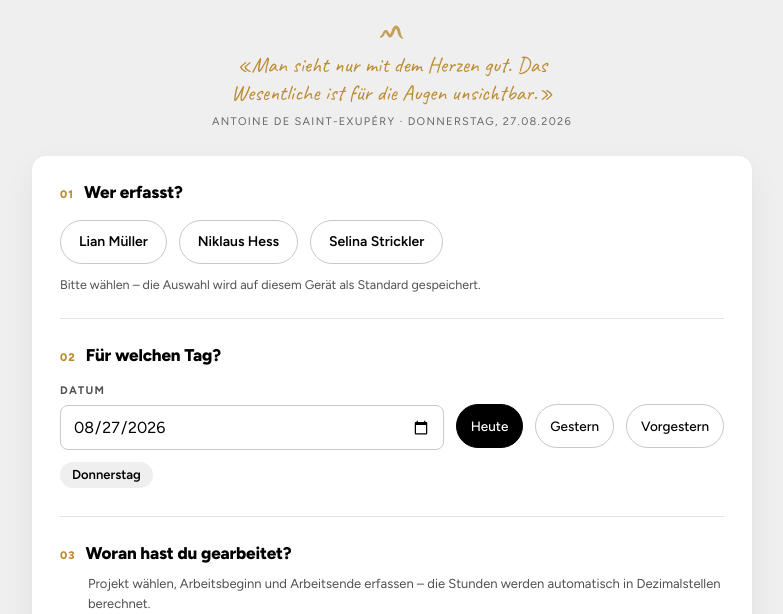
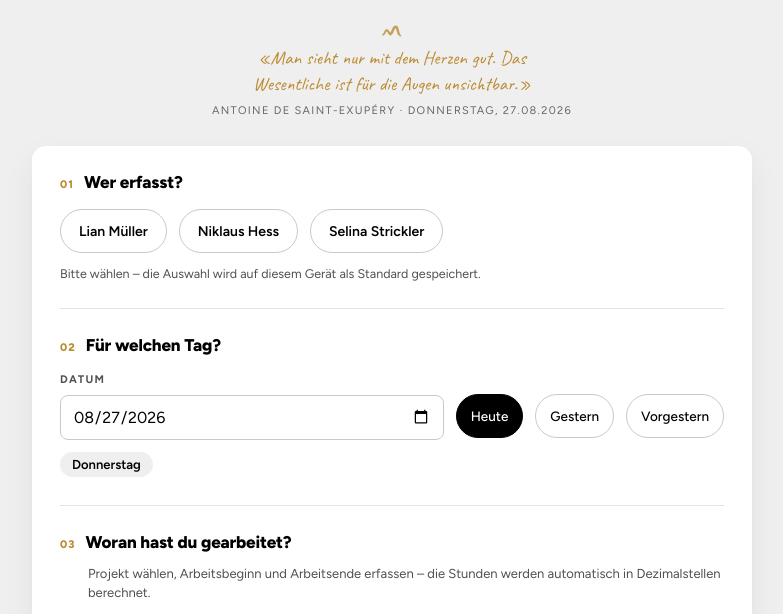
Before and after one commit to seelinya/stundenrapport, a website: page preview/index.html in a window 1280 px wide. Shown: the part 169-783 px from the top of the page, without its empty margins (248-1031 px from the left). Drawn offline with Linux system fonts and the light colour scheme.

Commit message:
Tagesspruch weiter verkleinern
Schriftgrösse von 18–22 px auf 16–19 px und die Wellenmarke darüber
entsprechend kleiner, damit der Spruch als ruhiger Akzent über dem
Formular steht.

```diff
--- a/preview/index.html
+++ b/preview/index.html
@@ -87,16 +87,16 @@ button { touch-action: manipulation; }
 }
 .quote .mark {
   display: block;
-  width: clamp(20px, 5vw, 24px);
+  width: clamp(17px, 4.2vw, 20px);
   height: auto;
-  margin: 0 auto 10px;
+  margin: 0 auto 8px;
   color: var(--gold);
   opacity: .8;
 }
 .quote p {
   font-family: var(--font-deco);
-  font-size: clamp(18px, 4.6vw, 22px);
-  line-height: 1.3;
+  font-size: clamp(16px, 3.9vw, 19px);
+  line-height: 1.35;
   color: var(--gold);
   margin: 0 0 6px;
   text-wrap: balance;
```
Also changed, not shown: apps-script/Stylesheet.html (+4 -4 lines), preview/artifact.html (+4 -4 lines), 1 other file.
